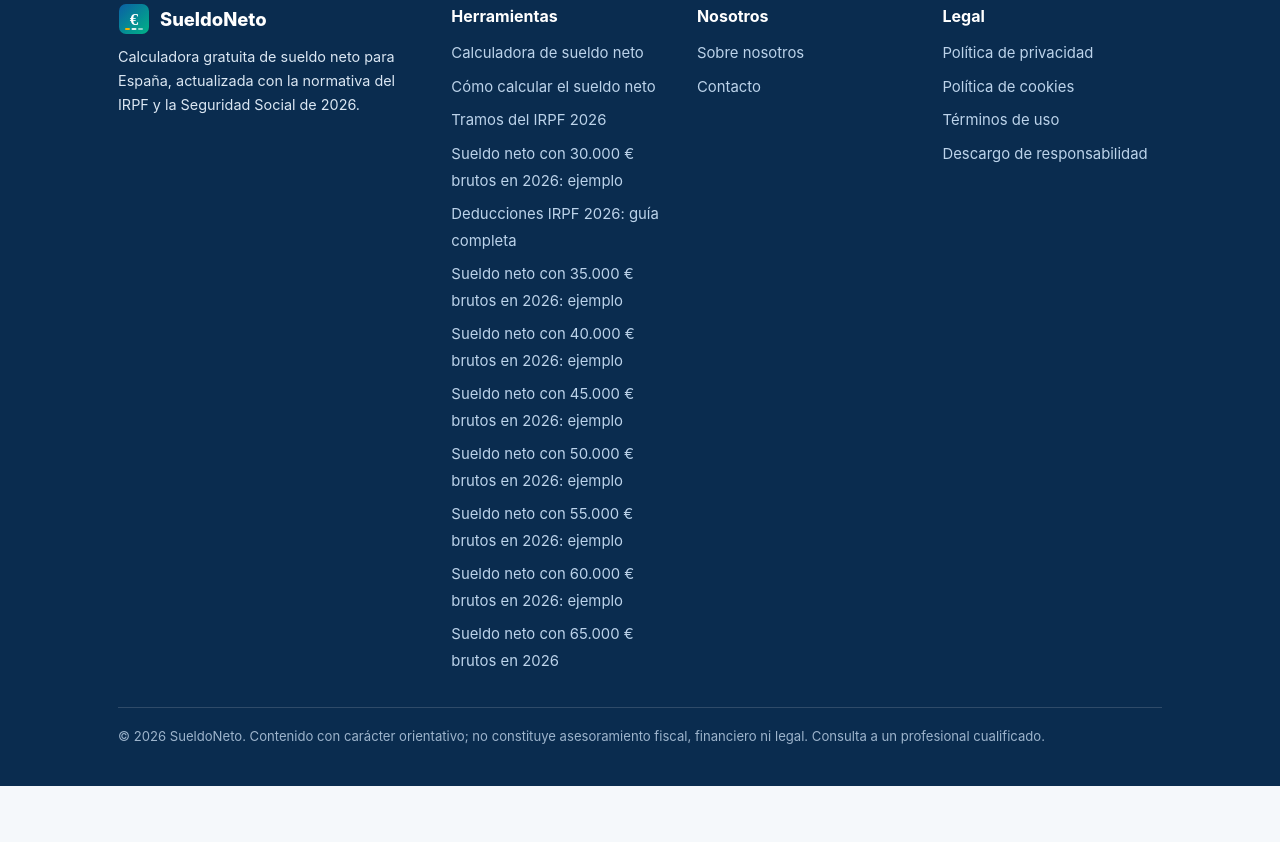
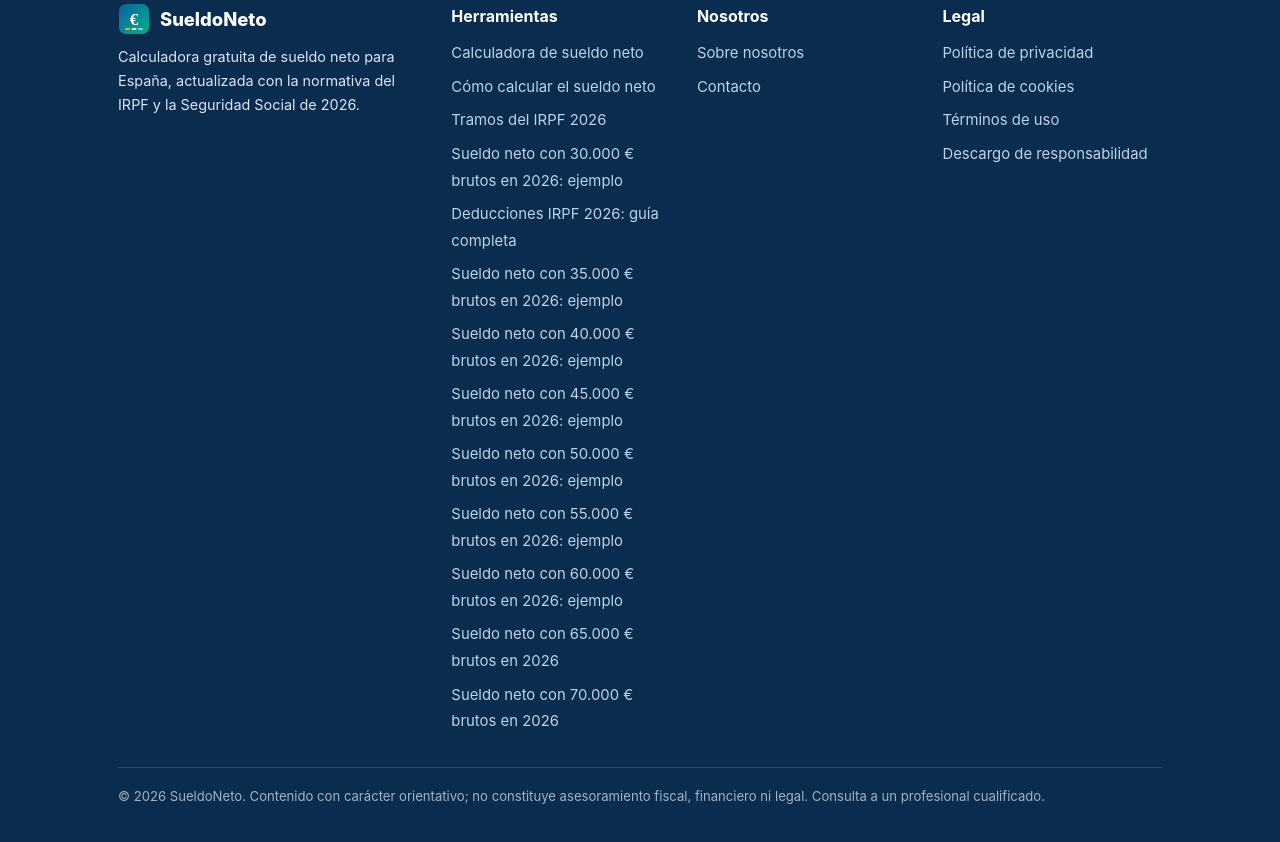
Before and after one commit to mirzacreative/calculadora-sueldo-neto, a plain HTML site: page index.html in a window 1280 px wide. Shown: the part 3918-4760 px from the top of the page. Before the commit the page ends 4704 px from the top, so only its background shows below. Drawn offline with Linux system fonts and the light colour scheme.

Commit message:
Add link to sueldo-neto-70000-euros.html in index.html

```diff
--- a/index.html
+++ b/index.html
@@ -252,7 +252,7 @@
                 <li><a href="sueldo-neto-40000-euros.html">Sueldo neto con 40.000 € brutos en 2026: ejemplo</a></li>
         <li><a href="sueldo-neto-45000-euros.html">Sueldo neto con 45.000 € brutos en 2026: ejemplo</a></li>
         <li><a href="sueldo-neto-50000-euros.html">Sueldo neto con 50.000 € brutos en 2026: ejemplo</a></li>
-        <li><a href="sueldo-neto-55000-euros.html">Sueldo neto con 55.000 € brutos en 2026: ejemplo</a></li><li><a href="sueldo-neto-60000-euros.html">Sueldo neto con 60.000 € brutos en 2026: ejemplo</a></li><li><a href="sueldo-neto-65000-euros.html">Sueldo neto con 65.000 € brutos en 2026</a></li>
+        <li><a href="sueldo-neto-55000-euros.html">Sueldo neto con 55.000 € brutos en 2026: ejemplo</a></li><li><a href="sueldo-neto-60000-euros.html">Sueldo neto con 60.000 € brutos en 2026: ejemplo</a></li><li><a href="sueldo-neto-65000-euros.html">Sueldo neto con 65.000 € brutos en 2026</a></li><li><a href="sueldo-neto-70000-euros.html">Sueldo neto con 70.000 € brutos en 2026</a></li>
       </ul></div>
       <div><h3>Nosotros</h3><ul>
         <li><a href="sobre-nosotros.html">Sobre nosotros</a></li>
```
